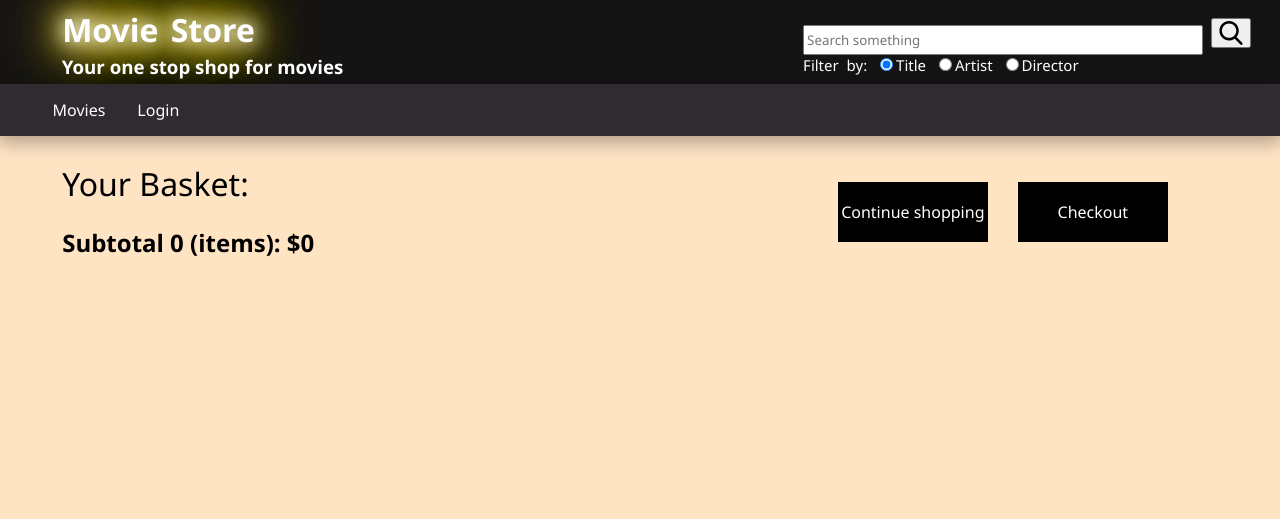
After one commit to topherlee/movie-store, a Django app: page /basket_detail/ in a window 1280 px wide. The commit adds this page. Shown: the top 519 px of the page. Run offline with Django 4.2, Linux system fonts and the light colour scheme.

Commit message:
implemented basket and styled cart page

```diff
--- a/movie_store/forms.py
+++ b/movie_store/forms.py
@@ -1,7 +1,7 @@
 from django import forms
 from django.contrib.auth.models import User
 from django.contrib.auth.forms import UserCreationForm
-from .models import Movie, Director
+from .models import Movie
 
 class SignUpForm(UserCreationForm):
     username = forms.CharField(max_length=30)
@@ -15,8 +15,17 @@ class SignUpForm(UserCreationForm):
         fields = ('username','first_name','last_name','password1','password2','email','address')#,"first_name","last_name","email","password")
 
 class MoviesForm (forms.ModelForm):
-    #title = forms.CharField(label='Title',max_length=500)
 
     class Meta:
         model = Movie
         fields = "__all__"#('title','price','year_released','imdb_rating','director')
+
+PRODUCT_QUANTITY_CHOICES = [(i, str(i)) for i in range(1, 21)]
+
+class BasketAddProductForm(forms.Form):
+    quantity = forms.TypedChoiceField(
+                                choices=PRODUCT_QUANTITY_CHOICES,
+                                coerce=int)
+    override = forms.BooleanField(required=False,
+                                  initial=False,
+                                  widget=forms.HiddenInput)
--- a/movie_store/static/movie_store/styles.css
+++ b/movie_store/static/movie_store/styles.css
@@ -89,6 +89,7 @@ a:hover{
     height: auto;
     margin-top: -20px;
     z-index: 10;
+    box-shadow: 0 4px 20px 0 rgba(0, 0, 0, 0.2), 0 6px 20px 0 rgba(0, 0, 0, 0.19);
 }
 
 .nav-buttons{
@@ -243,6 +244,7 @@ a:hover{
     display: flex;
     flex-direction: row;
     flex-wrap: wrap;
+    justify-content: center;
     margin-left: 7%;
     margin-right: 5%;
 }
@@ -296,7 +298,7 @@ a:hover{
 
 .movie-info-container{
     position: relative;
-    top: -470px;
+    top: -492px;
     left: 350px;
     width: 60%;
     font-size: large;
@@ -312,3 +314,84 @@ a:hover{
     padding: 10px;
     box-shadow: 0 20px 20px 0 rgba(0, 0, 0, 0.2), 0 6px 20px 0 rgba(0, 0, 0, 0.19);
 }
+
+.basket-page{
+    color: black;
+}
+
+.basket-page .movie-items {
+    display: flex;
+    flex-direction: row;
+    flex-wrap: wrap;
+    justify-content: center;
+    gap: 2rem;
+}
+
+.movie-items .movie-item {
+    position: relative;
+    color: black;
+    padding: 10px;
+    width: 500px;
+    height: 280px;
+    box-shadow: 0 4px 20px 0 rgba(0, 0, 0, 0.2), 0 6px 20px 0 rgba(0, 0, 0, 0.19);
+}
+
+.movie-item .movie-title{
+    position: absolute;
+    top: 10px;
+    left: 250px;
+    font-size:x-large;
+}
+
+.movie-item .update-price{
+    position: absolute;
+    top: 200px;
+    left: 240px;
+}
+
+.movie-item .remove-item{
+    position: absolute;
+    margin-left: 10px;
+    top: 200px;
+    left: 370px;
+}
+
+.movie-item .price{
+    font-size: x-large;
+    position: absolute;
+    top: 150px;
+    left: 320px;
+    font-weight: bold;
+}
+
+.movie-item .subtotal{
+    font-size: x-large;
+    position:absolute;
+    top: 250px;
+    left: 220px;
+    text-align: center;
+}
+
+.basket-page .banner{
+    position: relative;
+}
+
+.banner .text-right{
+    position: absolute;
+    right: 20px;
+    top: -60px;
+}
+
+.banner li{
+    float: left;
+    list-style: none;
+    text-align: center;
+    background-color: #000000;
+    margin-right: 30px;
+    width: 150px;
+    line-height: 60px;
+}
+
+.banner li a{
+    color: white;
+}
--- /dev/null
+++ b/movie_store/templates/movie_store/basket.html
@@ -0,0 +1,54 @@
+{% extends 'movie_store/layout.html' %}
+
+{% block title %}
+Your Basket - Movie Store
+{% endblock %}
+{% block content %}
+<div class="basket-page">
+    <h1>Your Basket:</h1>
+    <div class="banner">
+      <ul class="text-right">
+        <li><a href="{% url "movie_list" %}" class="button">
+          Continue shopping
+        </a></li>
+        <li><a href=" url 'purchase'">Checkout</a></li>
+      </ul>
+
+
+      <h2>
+        Subtotal {{ total }} ({% if item.quantity == 1 %}item{% else %}items{% endif %}):
+        ${{ basket.get_total_price }}
+      </h2>
+    </div>
+  <div class="movie-items">
+    {% for item in basket %}
+      {% with movie=item.movie %}
+      <div class="movie-item">
+        <a href="{% url 'movie_details' id=movie.id %}">
+          <img src="{{ movie.poster_link }}">
+        </a>
+
+              <span class="movie-title"><a href="{% url 'movie_details' id=movie.id %}">{{ movie.title }}</span>
+
+                <form class="update-price" action="{% url 'basket_add' movie.id %}" method="post">
+                  Qty: {{ item.update_quantity_form.quantity }}
+                  {{ item.update_quantity_form.override }}
+                  <input type="submit" value="Update">
+                  {% csrf_token %}
+                </form>
+
+
+                <form class="remove-item" action="{% url 'basket_remove' movie.id %}" method="post">
+                  <input type="submit" value="Remove">
+                  {% csrf_token %}
+                </form>
+
+              <span class="price">${{ item.price }}</span>
+              <span class="subtotal">Subtotal ({{ item.quantity }} {% if item.quantity == 1 %}item{% else %}items{% endif %}): <b>${{ item.total_price }}</b></span>
+      </div>
+
+        {% endwith %}
+      {% endfor %}
+  </div>
+</div>
+ {% endblock %}
--- a/movie_store/templates/movie_store/layout.html
+++ b/movie_store/templates/movie_store/layout.html
@@ -39,6 +39,7 @@
                             <li><a href="/movies/new/">Add a Movie</a></li>
                             {% endif %}
                             {% if user.is_authenticated %}
+                            <li><a href="/basket_detail/">Cart</a></li>
                             <li><a href="/accounts/logout">Logout ({{ user.get_username }})</a></li>
                             {% else %}
                             <li><a href="/accounts/login">Login</a></li>
--- a/movie_store/templates/movie_store/movie_details.html
+++ b/movie_store/templates/movie_store/movie_details.html
@@ -16,6 +16,12 @@
       <img src="{{ movie.poster_link }}">
       <p>Watch the trailer</p>
    </a>
+   <form action="{% url 'basket_add' movie.id %}" method="post">
+      {{ basket_movie_form }}
+      {% csrf_token %}
+      <input type="submit" value="Add to Basket">
+   </form>
+
 </div>
 <div class="movie-info-container">
    <p class="card">IMDb Rating <a href = "{{ movie.imdb_link }}"><b>{{ movie.imdb_rating }}</b>/10 ({{ movie.imdb_votes }} votes)</a></p>
--- a/movie_store/urls.py
+++ b/movie_store/urls.py
@@ -14,4 +14,7 @@ urlpatterns = [
     path('order_details/<id>/', views.order_details, name='order_details'),
     path('search/', views.search, name='search'),
     path('signup/', views.signup, name='signup'),
+    path('basket_add/<int:movie_id>/', views.basket.basket_add, name ='basket_add'),
+    path('basket_remove/<int:movie_id>/', views.basket.basket_remove, name ='basket_remove'),
+    path('basket_detail/', views.basket.basket_detail, name ='basket_detail'),
 ]
--- a/movie_store/views/__init__.py
+++ b/movie_store/views/__init__.py
@@ -1,3 +1,4 @@
 from .home import *
 from .movies import *
 from .orders import *
+from .basket import *
--- /dev/null
+++ b/movie_store/views/basket.py
@@ -0,0 +1,106 @@
+from decimal import Decimal
+from django.http import HttpResponseRedirect
+from django.conf import settings
+from django.shortcuts import redirect, render, get_object_or_404
+from django.views.decorators.http import require_POST
+from movie_store.models import Movie
+from movie_store.forms import BasketAddProductForm
+
+class Basket(object):
+
+    def __init__(self, request):
+        self.session = request.session
+        basket = self.session.get(settings.BASKET_SESSION_ID)
+        if not basket:
+            # save an empty basket in the session
+            basket = self.session[settings.BASKET_SESSION_ID] = {}
+        self.basket = basket
+
+    def __iter__(self):
+        """
+        Iterate over the items in the basket and get the products
+        from the database.
+        """
+        print(f'basket: { self.basket }')
+        movie_ids = self.basket.keys()
+        # get the product objects and add them to the basket
+        movies = Movie.objects.filter(id__in=movie_ids)
+
+        basket = self.basket.copy()
+        for movie in movies:
+            basket[str(movie.id)]['movie'] = movie
+            basket[str(movie.id)]['movie_id'] = movie.id
+
+        for item in basket.values():
+            item['price'] = Decimal(item['price'])
+            item['total_price'] = item['price'] * item['quantity']
+            yield item
+
+    def __len__(self):
+        """
+        Count all items in the basket.
+        """
+        return sum(item['quantity'] for item in self.basket.values())
+
+    def add(self, movie, quantity=1, override_quantity=False):
+        """
+        Add a movie to the basket or update its quantity.
+        """
+        movie_id = str(movie.id)
+        if movie_id not in self.basket:
+            self.basket[movie_id] = {'quantity': 0,
+                                      'price': str(movie.price)}
+        if override_quantity:
+            self.basket[movie_id]['quantity'] = quantity
+        else:
+            self.basket[movie_id]['quantity'] += quantity
+        self.save()
+
+    def save(self):
+        # mark the session as "modified" to make sure it gets saved
+        self.session.modified = True
+
+    def remove(self, movie):
+        """
+        Remove a product from the basket.
+        """
+        movie_id = str(movie.id)
+        if movie_id in self.basket:
+            del self.basket[movie_id]
+            self.save()
+
+    def clear(self):
+        # remove basket from session
+        del self.session[settings.BASKET_SESSION_ID]
+        self.save()
+
+    def get_total_price(self):
+        return sum(Decimal(item['price']) * item['quantity'] for item in self.basket.values())
+
+
+@require_POST
+def basket_add(request, movie_id):
+    basket = Basket(request)
+    movie = get_object_or_404(Movie, id=movie_id)
+    form = BasketAddProductForm(request.POST)
+    if form.is_valid():
+        cd = form.cleaned_data
+        basket.add(movie=movie,
+                 quantity=cd['quantity'],
+                 override_quantity=cd['override'])
+    return HttpResponseRedirect(request.META.get('HTTP_REFERER'))
+
+@require_POST
+def basket_remove(request, movie_id):
+    basket = Basket(request)
+    movie = get_object_or_404(Movie, id=movie_id)
+    basket.remove(movie)
+    return redirect('basket_detail')
+
+def basket_detail(request):
+    basket = Basket(request)
+    total = len(basket)
+    for item in basket:
+        item['update_quantity_form'] = BasketAddProductForm(initial={'quantity': item['quantity'],
+                                                                   'override': True})
+    return render(request, 'movie_store/basket.html', {'basket': basket, 'total':total})
--- a/movie_store/views/movies.py
+++ b/movie_store/views/movies.py
@@ -3,7 +3,7 @@ from django.contrib.auth.decorators import login_required
 from django.core.paginator import Paginator
 from django.contrib.auth.models import User
 from ..models import Movie
-from ..forms import MoviesForm
+from ..forms import BasketAddProductForm, MoviesForm
 from django.utils import timezone
 
 def movie_list(request):
@@ -18,8 +18,10 @@ def movie_list(request):
 
 def movie_details(request, id):
     movie = get_object_or_404(Movie, id=id)
+    basket_movie_form = BasketAddProductForm()
     context = {
-        'movie':movie
+        'movie':movie,
+        'basket_movie_form':basket_movie_form,
     }
     return render(request, 'movie_store/movie_details.html', context)
 
--- a/store_project/settings.py
+++ b/store_project/settings.py
@@ -118,6 +118,8 @@ USE_TZ = True
 
 SESSION_EXPIRE_AT_BROWSER_CLOSE = True
 
+BASKET_SESSION_ID = 'basket'
+
 # Static files (CSS, JavaScript, Images)
 # https://docs.djangoproject.com/en/4.0/howto/static-files/
 
```
